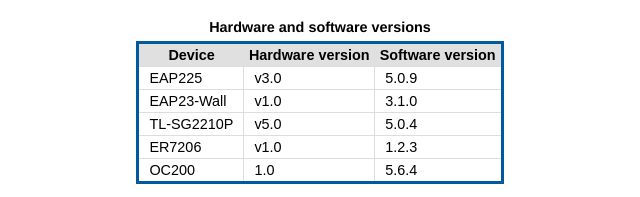
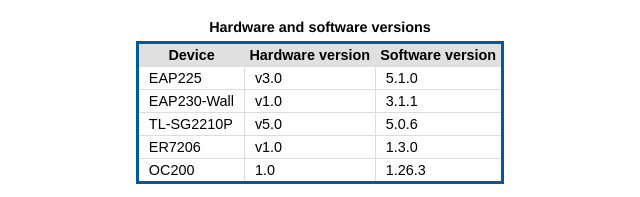
Before and after one commit to paulhiggs/paulhiggs.github.io, a plain HTML site: page tp-link-vpn/index.html in a window 1280 px wide. Shown: the part 597-794 px from the top of the page, 340-980 px from the left. Drawn offline with Linux system fonts and the light colour scheme.

Commit message:
Update TP-Link device firmware versions

```diff
--- a/tp-link-vpn/index.html
+++ b/tp-link-vpn/index.html
@@ -112,11 +112,11 @@
 <table class="simple">
 <caption>Hardware and software versions</caption>
 <tr><th>Device</th><th>Hardware version</th><th>Software version</th></tr>
-<tr><td>EAP225</td><td>v3.0</td><td>5.0.9</td></tr>
-<tr><td>EAP23-Wall</td><td>v1.0</td><td>3.1.0</td></tr>
-<tr><td>TL-SG2210P</td><td>v5.0</td><td>5.0.4</td></tr>
-<tr><td>ER7206</td><td>v1.0</td><td>1.2.3</td></tr>
-<tr><td>OC200</td><td>1.0</td><td>5.6.4</td></tr>
+<tr><td>EAP225</td><td>v3.0</td><td>5.1.0</td></tr>
+<tr><td>EAP230-Wall</td><td>v1.0</td><td>3.1.1</td></tr>
+<tr><td>TL-SG2210P</td><td>v5.0</td><td>5.0.6</td></tr>
+<tr><td>ER7206</td><td>v1.0</td><td>1.3.0</td></tr>
+<tr><td>OC200</td><td>1.0</td><td>1.26.3</td></tr>
 </table>
 <p> This means 3 Wi-Fi SSIDS (on the same channels), the UK SSID is attached to the untagged LAN, while USA and New Zealand go to VLANS</p>
 <br/>
```
